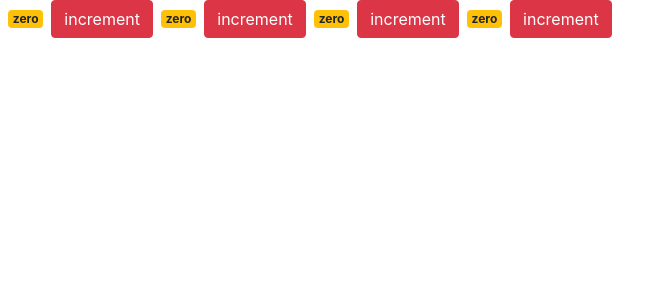
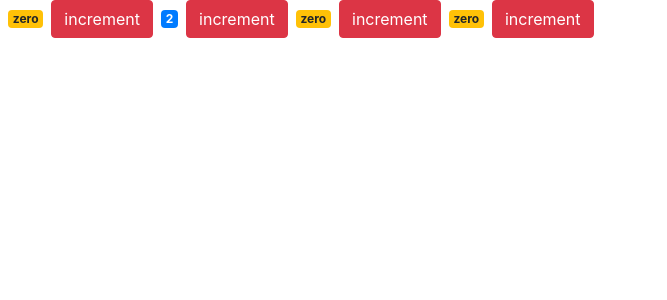
Before and after one commit to Rufaidaaa/React-App, a React (Create React App) app: page / in a window 1280 px wide. Shown: the top 300 px of the page, without its empty margins (0-667 px from the left). Built offline with nearby package versions, Linux system fonts and the light colour scheme.

Commit message:
pass data to components

```diff
--- a/src/components/Counter.jsx
+++ b/src/components/Counter.jsx
@@ -2,18 +2,19 @@
 
 class Counter extends Component {
     state = {
-        count:0,
+        value:this.props.value,
         tags: []
      }
 
 
     handleIncrement=( ) =>{
         // console.log(e)
-        this.setState({count : this.state.count+1})
+        this.setState({value : this.state.value+1})
+
 
     }
     render() {
-
+      console.log(this.props)
         return (
             <>
            <span className={this.getbageClasses()}>{this.format()}</span>
@@ -23,12 +24,12 @@
     }
     getbageClasses() {
         let classes = " badge m-2 badge-";
-        classes += this.state.count === 0 ? 'warning' : 'primary';
+        classes += this.state.value === 0 ? 'warning' : 'primary';
         return classes;
     }
 
     format(){
-      const { count } =this.state
+      const { value: count } =this.state
       return count === 0 ? "zero" : count
     }
 
--- a/src/components/Counters.jsx
+++ b/src/components/Counters.jsx
@@ -5,7 +5,7 @@
     state= {
         counters: [
             { id: 1, value: 0},
-            { id: 2, value: 0},
+            { id: 2, value: 2},
             { id: 3, value: 0},
             { id: 4, value: 0}
         ]
@@ -13,7 +13,7 @@
     render() {
         return (
             <div>
-                {this.state.counters.map(counter => <Counter key={counter.id} />)}
+                {this.state.counters.map(counter => <Counter key={counter.id} value={counter.value} selected={true} />)}
             </div>
         )
     }
```
